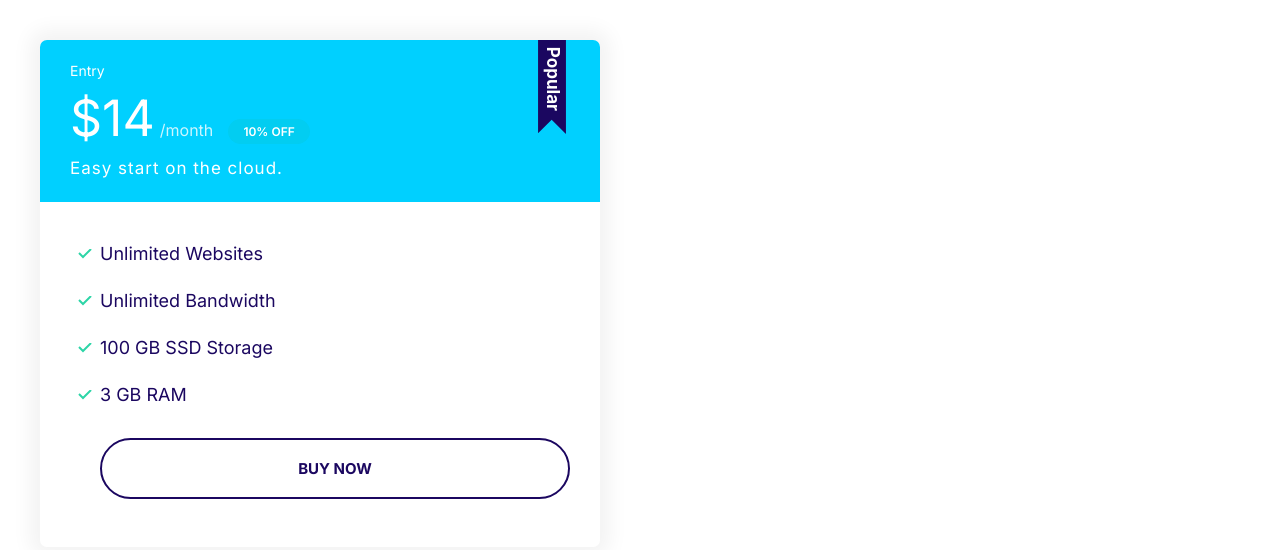
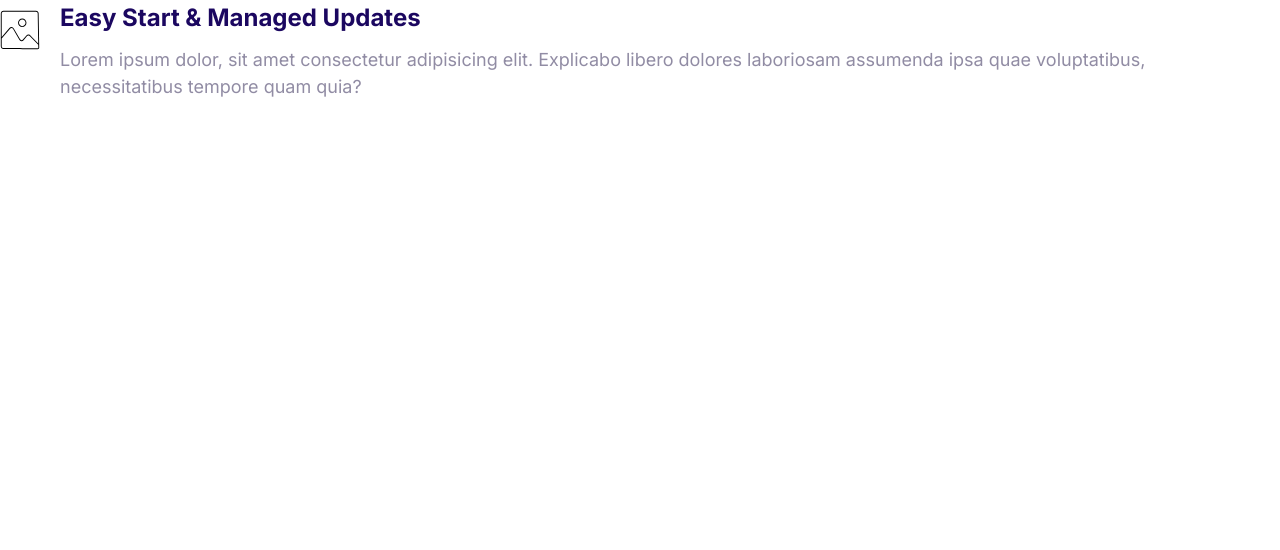
Before and after one commit to dzyfer/moshified, a plain HTML site: page index.html in a window 1280 px wide. Drawn offline with Linux system fonts and the light colour scheme.

Commit message:
Build the media component.

```diff
--- a/css/styles.css
+++ b/css/styles.css
@@ -364,3 +364,21 @@ a {
     font-size: 1.7rem;
   }
 }
+
+/* Media */
+
+.media {
+  display: flex;
+}
+
+.media__title {
+  margin-top: 0;
+}
+
+.media__body {
+  margin: 0 2rem;
+}
+
+.media__image {
+  margin-top: 1rem;
+}
--- a/index.html
+++ b/index.html
@@ -12,26 +12,15 @@
     <link rel="stylesheet" href="css/styles.css">
 </head>
 <body>
-    <div style="width: 50%; padding: 4rem;">
-        <div class="plan plan--popular">
-            <div class="card card--secondary">
-                <header class="card__header">
-                    <h3 class="plan__name">Entry</h3>
-                    <span class="plan__price">$14</span>
-                    <span class="plan__billing-cycle">/month</span>
-                    <span class="badge badge--secondary badge--small">10% OFF</span>
-                    <span class="plan__description">Easy start on the cloud.</span>
-                </header>
-                <div class="card__body">
-                    <ul class="list list--tick">
-                        <li class="list__item">Unlimited Websites</li>
-                        <li class="list__item">Unlimited Bandwidth</li>
-                        <li class="list__item">100 GB SSD Storage</li>
-                        <li class="list__item">3 GB RAM</li>
-                        <button class="btn btn--outline btn--block">Buy Now</button>
-                    </ul>
-                </div>
-            </div>
+    <div class="media">
+        <div class="media__image">
+                <svg class="icon icon--primary">
+                    <use xlink:href="images/sprite.svg#snap"></use>
+                </svg>
+        </div>
+        <div class="media__body">
+            <h3 class="media__title">Easy Start & Managed Updates</h3>
+            <p>Lorem ipsum dolor, sit amet consectetur adipisicing elit. Explicabo libero dolores laboriosam assumenda ipsa quae voluptatibus, necessitatibus tempore quam quia?</p>
         </div>
     </div>
 </body>
```
Also changed, not shown: components/media.html (added, +11 -0 lines).
